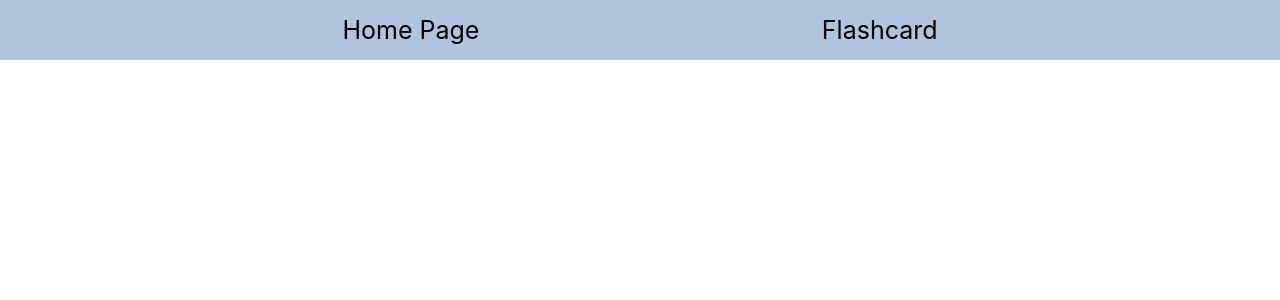
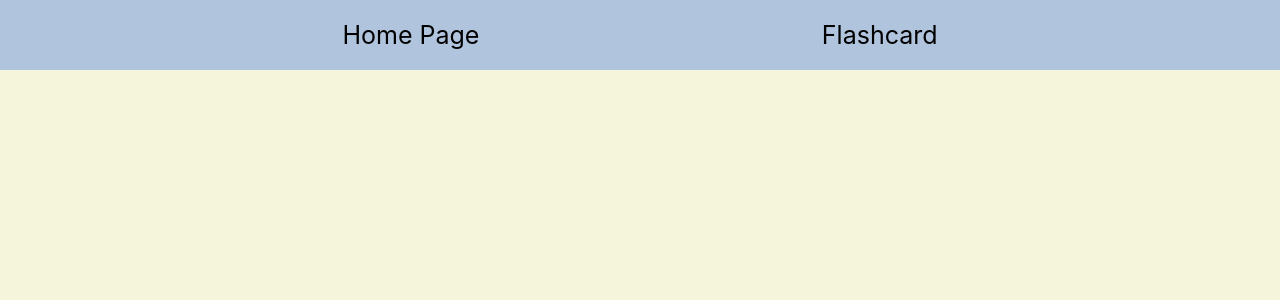
Before and after one commit to novruzluaytan/assignment3---flashcard-app, a React (Create React App) app: page / in a window 1280 px wide. Shown: the top 300 px of the page. Built offline with nearby package versions, Linux system fonts and the light colour scheme.

Commit message:
changed the style

```diff
--- a/src/App.css
+++ b/src/App.css
@@ -1,7 +1,12 @@
+.container{
+  width: 100%;
+  height:100vh;
+  background-color: beige;
+}
+
 .navbar{
-
   width:100%;
-  height:60px;
+  height:70px;
   display: flex;
   flex-direction: row;
   justify-content:space-evenly;
--- a/src/App.js
+++ b/src/App.js
@@ -4,6 +4,7 @@ import './App.css';
 
 function App() {
   return (
+    <div className="container">
       <div className="navbar">
         <div className="homePage">
           Home Page
@@ -12,6 +13,8 @@ function App() {
           Flashcard
         </div>
       </div>
+    </div>
+
   );
 };
 
```
Lines whose indentation alone changed are shown as unchanged.
